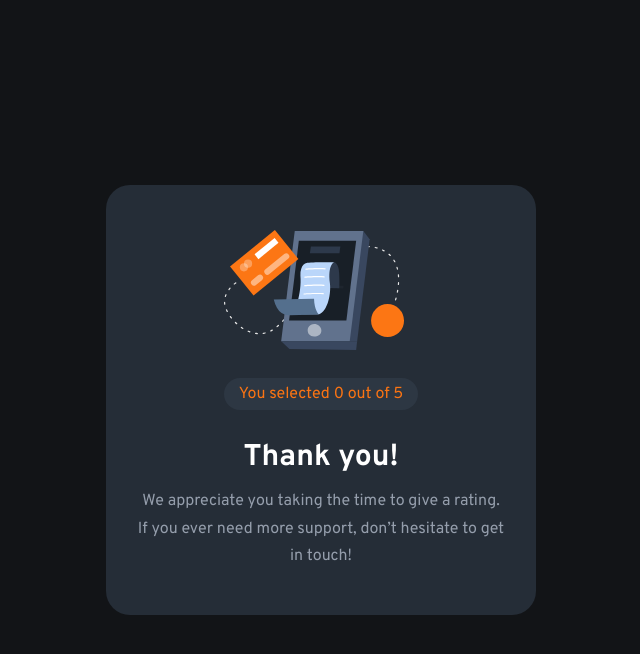
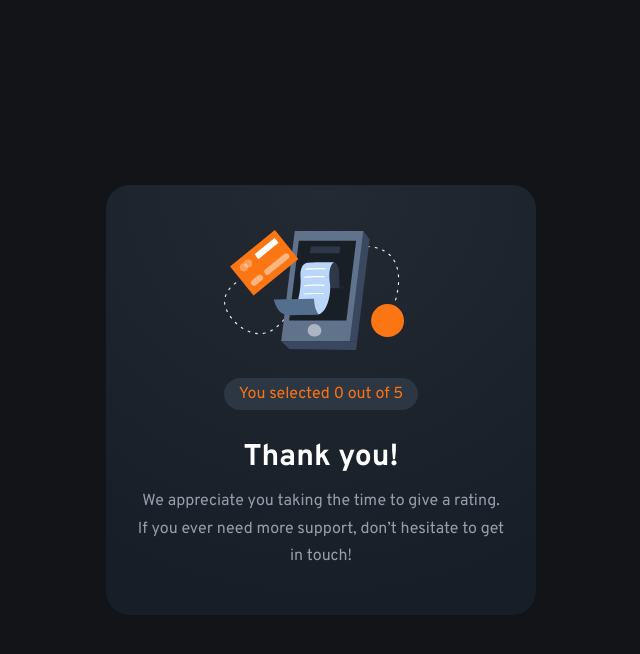
Before and after one commit to SkivaDev/frontendMentor-interactive-rating-component, a React (Vite) app: page / in a window 1280 px wide. Both pictures are taken after a click on the button "SUBMIT". Shown: the top 654 px of the page, without its empty margins (319-959 px from the left). Built offline with nearby package versions, Linux system fonts and the light colour scheme.

Commit message:
background color part 2

```diff
--- a/src/components/AppreciationComponent.jsx
+++ b/src/components/AppreciationComponent.jsx
@@ -3,7 +3,7 @@ import thankYou from "../assets/images/illustration-thank-you.svg";
 
 function AppreciationComponent({ ratingNumber }) {
   return (
-    <div className="w-[430px] h-[430px] bg-dark-blue p-[30px] rounded-3xl flex flex-col justify-between items-center py-[45px]">
+    <div className="w-[430px] h-[430px] container p-[30px] rounded-3xl flex flex-col justify-between items-center py-[45px]">
       <div>
         <div className=" w-auto h-[120px] mb-7">
           <img className=" h-full" src={thankYou} alt="thankYou" />
```
